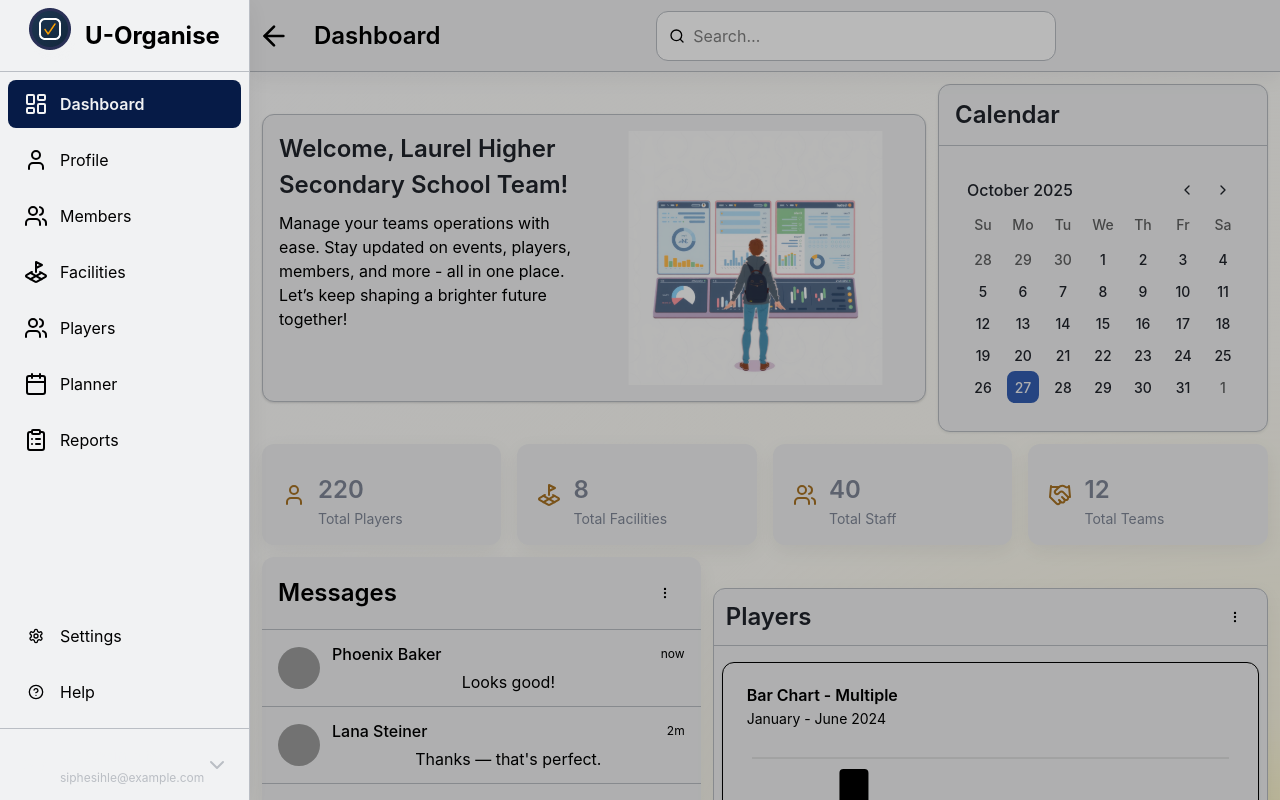
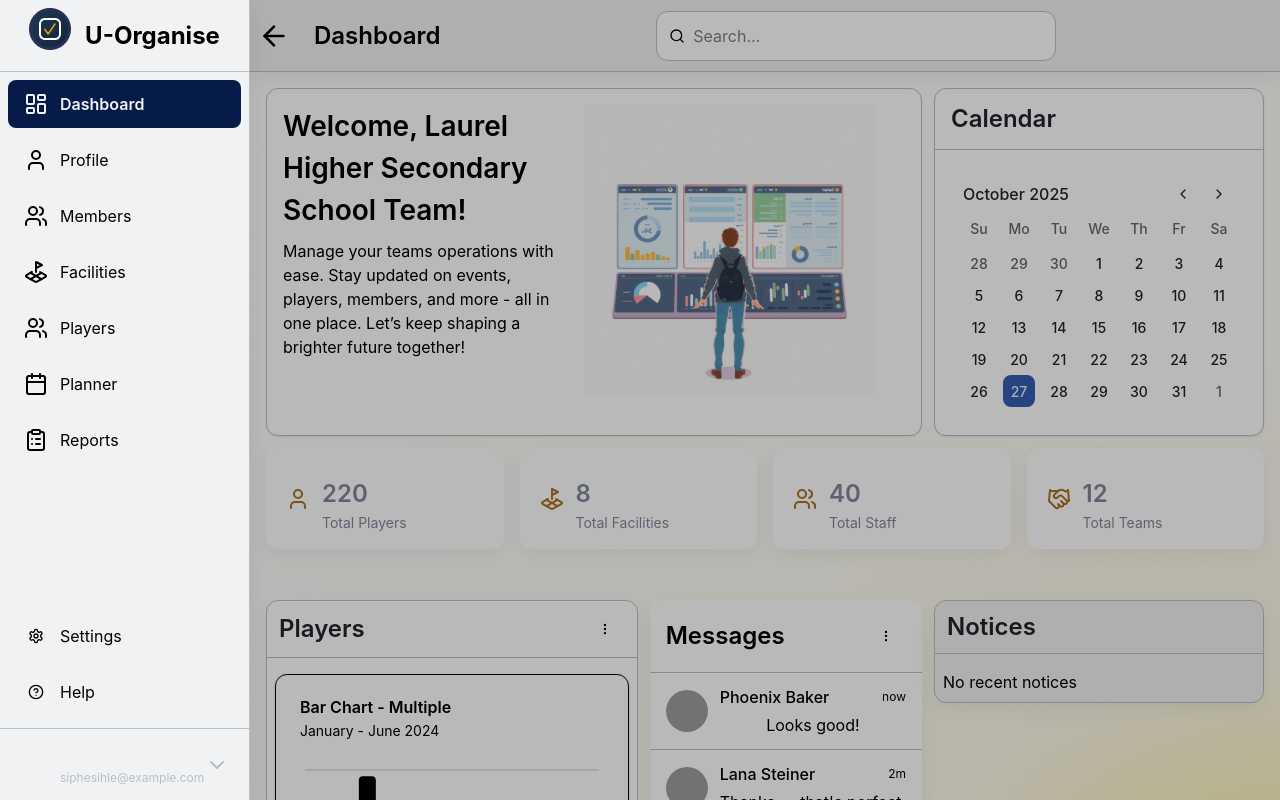
Before and after one commit to Sihle-Thwa/SportsManagment, a React (Vite) app in the folder frontend/: page /signIn in a window 1280 px wide. Both pictures are taken after typing "name@example.com", "Sample123" into the empty fields and a click on the button "Sign In". Built offline with nearby package versions, Linux system fonts and the light colour scheme; grey boxes are pictures that could not be loaded.

Commit message:
refactor: update CardGreeting and CardStatistics components for improved structure and styling consistency

```diff
--- a/frontend/src/components/common/Cards/Greetings/CardGreeting.tsx
+++ b/frontend/src/components/common/Cards/Greetings/CardGreeting.tsx
@@ -4,21 +4,21 @@ import "./cardgreetings.css";
 
 export const CardGreeting = () => {
   return (
-		<div className="card-greeting" aria-labelledby="greeting-heading">
-			<div className="card-greeting-body">
-				<div className="greeting-content">
-					<div className="greeting-text">
-						<div id="greeting-heading" className="greeting-heading">
+    <div className="cardGreeting" aria-labelledby="greeting-card">
+      <div className="cardGreeting-Container">
+        <div className="cardGreeting-Content">
+          <div className="cardGreeting-Text__Content">
+            <div id="greeting-heading" className="cardGreeting-Heading">
               Welcome, Laurel Higher Secondary School Team!
             </div>
-						<div className="greeting-lead">
+            <div className="cardGreeting-Subheading">
               Manage your teams operations with ease. Stay updated on events,
               players, members, and more - all in one place. Let’s keep shaping
               a brighter future together!
             </div>
           </div>
 
-					<div className="greeting-image" aria-hidden>
+          <div className="cardGreeting-image" aria-hidden>
             <img
               src={greetingCardImg}
               alt="Illustration — dashboard overview"
--- a/frontend/src/components/common/Cards/Greetings/cardgreetings.css
+++ b/frontend/src/components/common/Cards/Greetings/cardgreetings.css
@@ -1,55 +1,50 @@
 @import "tailwindcss";
 
-/* Greeting */
-.greeting-content {
-	display: grid;
-	grid-template-columns: 1fr;
-	gap: 16px;
-
-} @media (min-width: 600px) {
-	.greeting-content {
-		grid-template-columns: 1fr 1fr;
-	}
+/* Card shell */
+.cardGreeting {
+  display: flex;
+  flex-direction: column;
+  width: 100%;
+  height: 100%;
+  background: var(--card-background);
+  border: 1px solid var(--card-border);
+  border-radius: var(--radius-lg);
+  box-shadow: var(--card-shadow);
+  overflow: hidden;
+  padding: 16px;
 }
 
-.card-greeting {
-	display: flex;
-	flex-direction: column;
-	width: 100%;
-	max-height: 420px;
-	height: 100%;
-	padding: 16px;
-	background: var(--card-background);
-	border: 1px solid var(--card-border);
-	border-radius: 12px;
-	box-shadow: var(
-		--shadow-card,
-		0 1px 3px rgba(0, 0, 0, 0.1), 0 1px 2px rgba(0, 0, 0, 0.06)
-	);
-	overflow: hidden;
+.cardGreeting-Container {
+  display: flex;
+  flex-direction: column;
+  width: 100%;
+  height: 100%;
 }
 
-.card-greeting-body {
-	flex: 1;
-	overflow: auto;
+.cardGreeting-Content {
+  display: flex;
+  flex-direction: row;
 }
 
-.greeting-heading {
-	font-size: var(--title-size-default);
-	font-weight: var(--font-weight-semibold);
-	color: var(--card-foreground, var(--colour-neutral-900));
-	margin-bottom: 8px;
-}
-.greeting-lead {
-	font-size: var(--body-size-large);
-	color: var(--card-foreground, var(--colour-neutral-800));
-	margin-bottom: 16px;
+.cardGreeting-Text__Content {
+  flex: 1 1 auto;
+  display: flex;
+  flex-direction: column;
 }
 
-.greeting-image img {
-	max-width: 100%;
-	height: auto;
-	border-radius: 8px;
-	object-fit: cover;
+.cardGreeting-Heading {
+  font-size: var(--title-size-lg);
+  font-weight: var(--font-weight-semibold);
+  color: var(--card-foreground);
+  margin-block-end: 8px;
+}
 
+.cardGreeting-Subheading {
+  font-size: var(--body-size-large);
+  color: var(--card-subtle);
+  margin-block-end: 16px;
 }
+
+.cardGreeting-image {
+  flex: 0 0 auto;
+}
--- a/frontend/src/pages/Dashboard/Dashboard.tsx
+++ b/frontend/src/pages/Dashboard/Dashboard.tsx
@@ -9,29 +9,31 @@ import "./dashboard.css";
 
 export default function DashboardPage() {
   return (
-		<div className="dashboard">
-			<div className="dashboard-grid">
-				<div className=" greeting-col">
+    <div className="dashboardRoot">
+      <div className="dashboardContainer">
+        <div className="dashboardContent">
+          <div className=" greetingContent">
             <CardGreeting />
           </div>
-				<div className=" calendar-col">
+          <div className=" calendarContent">
             <CalendarObject />
           </div>
 
-				<div className=" stats-col">
+          <div className=" statsContent">
             <CardStatistics />
           </div>
 
-				<div className=" messages-col">
+          <div className=" messagesContent">
             <MessagesSummary />
           </div>
 
-				<div className=" players-col">
+          <div className=" playersContent">
             <CardPlayerSummary />
           </div>
 
-				<div className=" notices-col">
+          <div className=" noticesContent">
             <CardNotices />
+          </div>
         </div>
       </div>
     </div>
--- a/frontend/src/pages/Dashboard/dashboard.css
+++ b/frontend/src/pages/Dashboard/dashboard.css
@@ -1,80 +1,87 @@
 @import "tailwindcss";
 
-@layer components {
-
-	.dashboard {
+/* Root/container */
+.dashboardRoot {
   display: flex;
   flex-direction: column;
+  justify-content: center;
   align-items: center;
-		justify-content: center;
-		width: 100%;
-		height: 100%;
-		padding: 12px;
   background-image: var(--background-canvas-gradient);
   background-size: cover;
   background-position: center;
+  width: 100%;
+  padding: 16px;
 }
 
-	.dashboard-grid {
+.dashboardContainer {
+  width: 100%;
+  min-height: 100%;
+}
+
+/* Mobile-first: simple single column */
+.dashboardContent {
   display: grid;
-		grid-template-columns: 1fr 1fr;
-		align-items: center;
-		justify-content: center;
+  grid-template-columns: 1fr;
+  grid-auto-rows: minmax(80px, auto);
   gap: 12px;
   width: 100%;
 
+  /* define named areas for readability */
+  grid-template-areas:
+    "greeting"
+    "calendar"
+    "stats"
+    "messages"
+    "player"
+    "notice";
 }
 
-	@media (max-width: 640px) {
-		.dashboard-grid {
+/* Assign areas to each panel */
+.greetingContent {
+  grid-area: greeting;
+}
+.calendarContent {
+  grid-area: calendar;
+}
+.statsContent {
+  grid-area: stats;
+}
+.messagesContent {
+  grid-area: messages;
+}
+.playerContent {
+  grid-area: player;
+}
+.noticeContent {
+  grid-area: notice;
+}
+
+/* Tablet / small desktop: two columns */
+@media (min-width: 720px) {
+  .dashboardContent {
     grid-template-columns: 1fr 1fr;
+    grid-auto-rows: minmax(120px, auto);
+    grid-template-areas:
+      "greeting  greeting"
+      "stats	stats"
+      "calendar	player"
+      "messages	notice";
+  }
+}
+
+/* Large desktop: three-column layout */
+@media (min-width: 1100px) {
+  .dashboardContent {
+    grid-template-columns: 2fr 1fr 1fr;
+    grid-auto-rows: minmax(140px, auto);
+    grid-template-areas:
+      "greeting	greeting	calendar"
+      "stats	stats	stats"
+      "player	messages	notice";
     gap: 12px;
   }
-		.greeting-col {
-			grid-column: 1 / span 2;
-		}
-		.calendar-col {
-			grid-column: 3 / span 1;
-		}
-		.stats-col {
-			grid-column: 1 / span 2;
-		}
-		.messages-col {
-			grid-column: 1 / span 1;
-		}
-		.players-col {
-			grid-column: 2 / span 1;
-		}
-		.notices-col {
-			grid-column: 1 / span 2;
-		}
 
-	}
-
-	@media (min-width: 768px) {
-		.dashboard-grid {
-			grid-template-columns: repeat(4, 1fr);
-			gap: 12px;
-		}
-		.greeting-col {
-			grid-column: 1 / span 3;
-		}
-		.calendar-col {
-			grid-column: 4 / span 1;
-		}
-
-		.stats-col {
-			grid-column: 1 / span 4;
-		}
-		.players-col {
-			grid-column: 3 / span 2;
-		}
-		.messages-col {
-			grid-column: 1 / span 2;
-		}
-
-		.notices-col {
-			grid-column: 1 / span 4;
+  .calendarContent {
+    align-self: stretch;
   }
 }
-}
--- a/frontend/src/styles/semantic-tokens.css
+++ b/frontend/src/styles/semantic-tokens.css
@@ -154,9 +154,9 @@
     --navbar-icon-disabled: var(--colour-neutral-300);
 
     /* Card Components */
-    --card-background: var(--colour-neutral-100);
+    --card-background: #FFF;
     --card-border: var(--border-subtle);
-    --card-shadow: 0 1px 3px hsla(220, 15%, 15%, 0.1);
+    --card-shadow: 0 1px 2px hsla(220, 15%, 15%, 0.1);
     --card-shadow-hover: 0 4px 12px hsla(220, 15%, 15%, 0.15);
     --card-header-background: var(--colour-neutral-200);
     --card-header-border: var(--border-muted);
```
Also changed, not shown: frontend/src/components/common/Cards/Statistics/CardStatistics.tsx (indentation only). Lines whose indentation alone changed are shown as unchanged.
